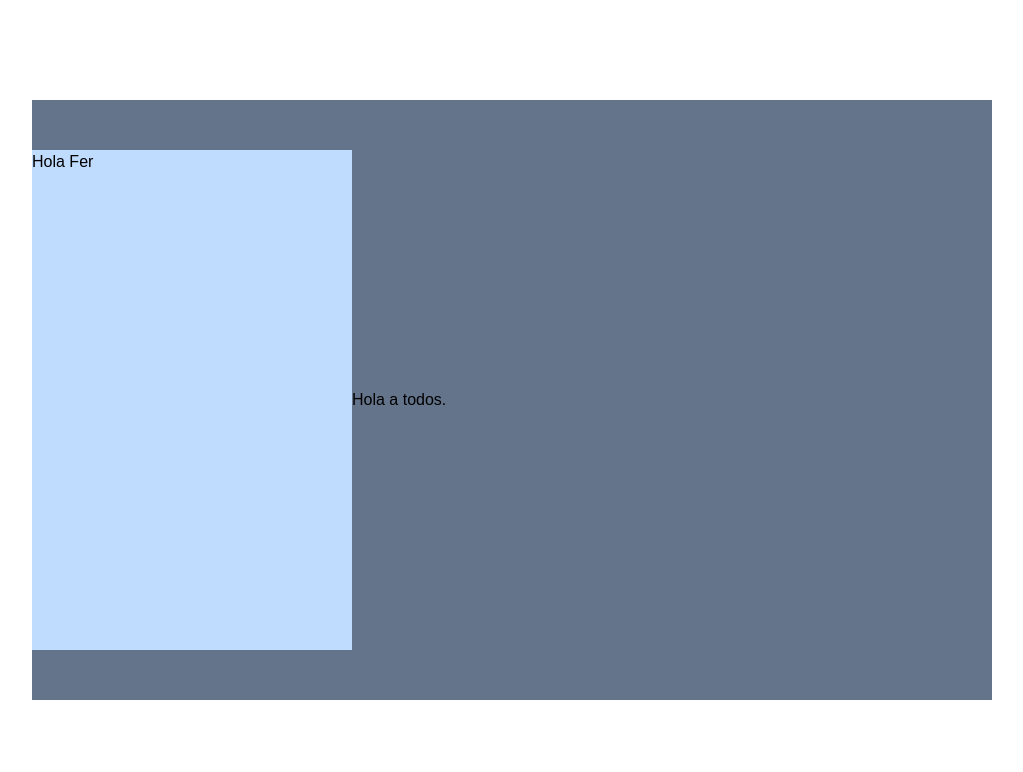
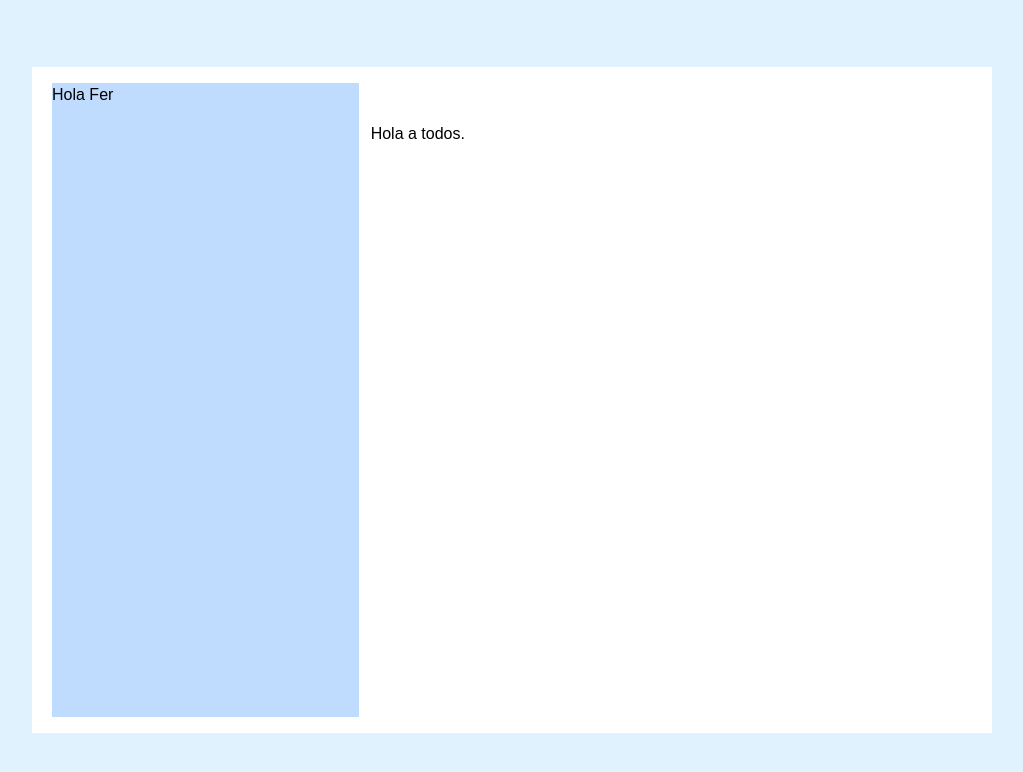
Before and after one commit to CruzFM/multi-step-menu, a React (Create React App) app: page / in a window 1280 px wide. Shown: the top 772 px of the page, without its empty margins (128-1151 px from the left). Built offline with nearby package versions, Linux system fonts and the light colour scheme.

Commit message:
aside modelling almost complete.

```diff
--- a/src/App.css
+++ b/src/App.css
@@ -1,3 +1,7 @@
+@tailwind base;
+@tailwind components;
+@tailwind utilities;
+
 /*-------------------*/
 /*       RESET       */
 /*-------------------*/
@@ -68,7 +72,10 @@ button{
   }
 }
 
+/*-------------------------------------------------*/
+/* -------------- UTILITY CLASSES ---------------- */
+/*-------------------------------------------------*/
 
-@tailwind base;
-@tailwind components;
-@tailwind utilities;
+.h-95{
+  height: 95%;
+}
--- a/src/Components/Home/Home.jsx
+++ b/src/Components/Home/Home.jsx
@@ -1,12 +1,12 @@
 export const Home = ()=>{
     return(
-        <main className="flex items-center justify-center h-screen">
-            <div className=" w-3/4 h-3/4 bg-slate-500 flex items-center">
-                <aside className=" h-5/6 w-2/6 bg-blue-200 ">
+        <main className="flex items-center justify-center h-screen bg-sky-100">
+            <div className=" w-3/4 h-5/6 flex items-center px-2 bg-white">
+                <aside className=" h-95 w-2/6 bg-blue-200 mx-3">
                     <p>Hola Fer</p>
 
                 </aside>
-                <article>
+                <article className=" h-5/6 w-8/12">
                     <p>Hola a todos.</p>
                 </article>
             </div>
```
